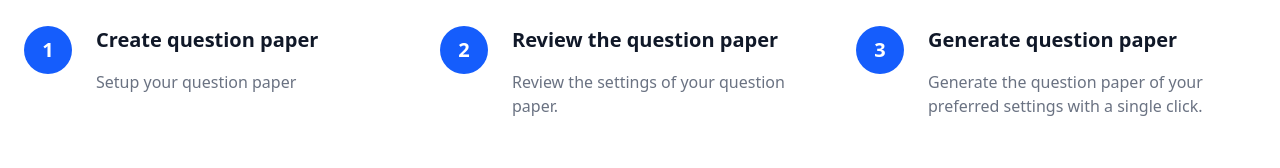
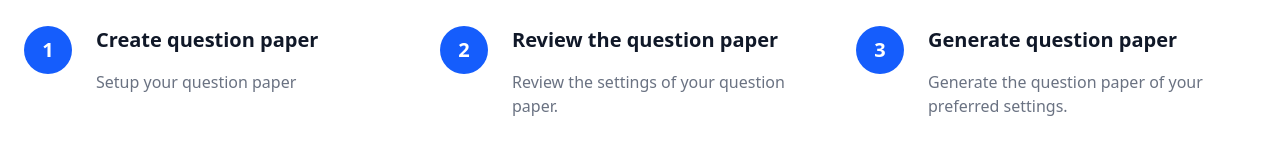
Before and after one commit to Crizter/smartqp, a SvelteKit app: page / in a window 1280 px wide. Shown: the part 859-1027 px from the top of the page. Built offline with nearby package versions, Linux system fonts and the light colour scheme.

Commit message:
fix route

```diff
--- a/src/routes/+page.svelte
+++ b/src/routes/+page.svelte
@@ -121,7 +121,7 @@
             <div class="pl-16">
               <h3 class="text-xl font-bold text-gray-900 mb-4">Generate question paper</h3>
               <p class="text-gray-500">
-                Generate the question paper of your preferred settings with a single click.
+                Generate the question paper of your preferred settings.
               </p>
             </div>
           </div>
```
